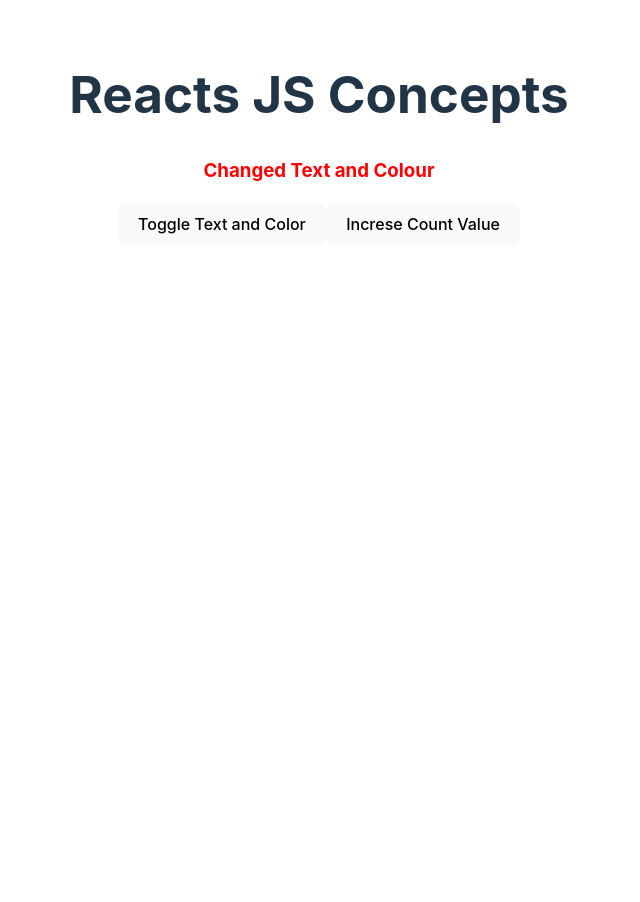
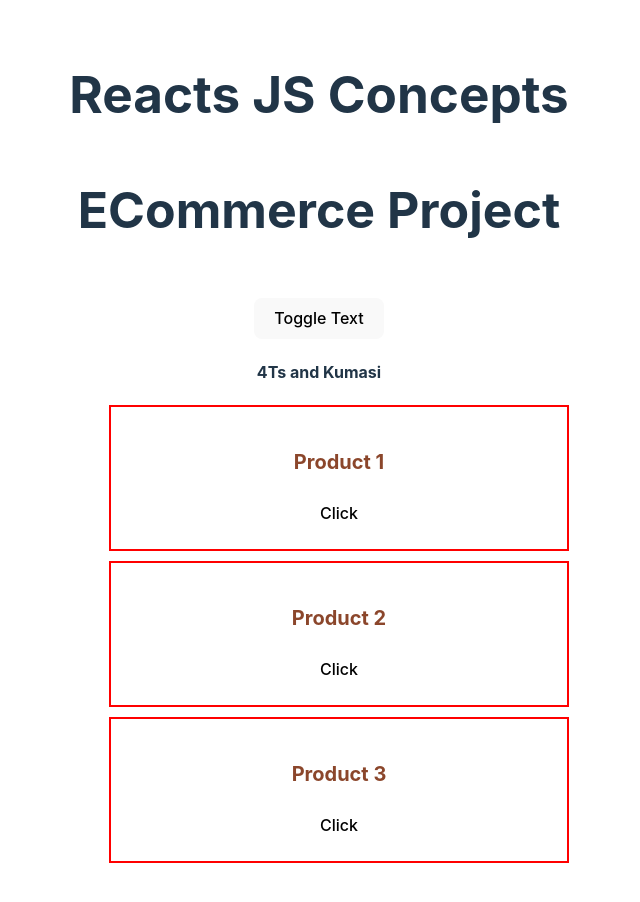
Before and after one commit to emmaowusu294/ReactJS, a React (Vite) app in the folder reactjs-concepts-2025/: page / in a window 1280 px wide. Shown: the top 902 px of the page, without its empty margins (321-961 px from the left). Before the commit the page ends 800 px from the top, so only its background shows below. Built offline with nearby package versions, Linux system fonts and the light colour scheme.

Commit message:
use state

```diff
--- a/reactjs-concepts-2025/src/App.jsx
+++ b/reactjs-concepts-2025/src/App.jsx
@@ -9,10 +9,10 @@ function App() {
   return (
     <div>
       <h1>Reacts JS Concepts</h1>
-      <ClassBasedComponent />
+      {/* <ClassBasedComponent /> */}
       {/* <FunctionalComponent /> */}
 
-      {/* <ProductList listOfProducts = {dummyProductData} name = '4Ts' city = 'Kumasi' /> */}
+      <ProductList listOfProducts = {dummyProductData} name = '4Ts' city = 'Kumasi' />
     </div>
   );
 }
--- a/reactjs-concepts-2025/src/components/products/index.jsx
+++ b/reactjs-concepts-2025/src/components/products/index.jsx
@@ -1,38 +1,36 @@
-import ProductItem from "./components/product-item";
+import { useState } from 'react';
+import ProductItem from './components/product-item';
 import './style.css';
 
+function ProductList({ name, city, listOfProducts }) {
+  //   const flag = true;
 
+  const initialState = true;
 
+  const [flag, setFlag] = useState(initialState);
 
-function ProductList({name, city, listOfProducts}) {
+  function handleToggleText() {
+    setFlag(!flag);
+  }
 
-
-    const flag = true;
-
-    /*
-    function renderTextBlock (getFlag) {
-        return getFlag ? <h4>Name is {name}, he is from {city}</h4>
-        : <h4>Flag was false!!</h4>
-    };
-    */
-   let renderTextBlock = flag ?
-       <h4>Name is {name}, he is from {city}</h4>
-    : <h4>Flag was false!!</h4>
-
-    // const {name, city} = props;
   return (
     <div>
       <h3 className="title">ECommerce Project</h3>
+      <button onClick={handleToggleText}>Toggle Text</button>
       {/* <ProductItem /> */}
-            {renderTextBlock}
 
+      {flag ? (
+        <h4>
+          {name} and {city}
+        </h4>
+      ) : (
+        <p>False Hello</p>
+      )}
 
       <ul>
-                {
-                    listOfProducts.map((item, index) => (
-                        <ProductItem singleProductItem ={item} key = {index}/>
-                    ))
-                }
+        {listOfProducts.map((item, index) => (
+          <ProductItem singleProductItem={item} key={index} />
+        ))}
       </ul>
     </div>
   );
```
Lines whose indentation alone changed are shown as unchanged.
